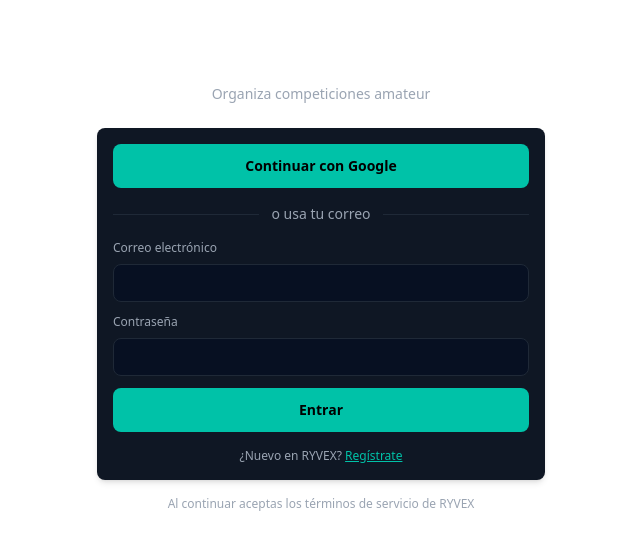
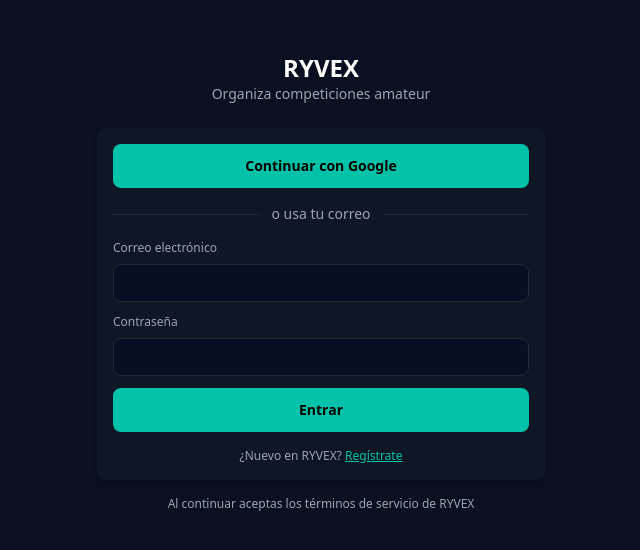
Before and after one commit to Aguirre124/RyvexWebApp, a React (Vite) app: page /login in a window 1280 px wide. Shown: the part 118-668 px from the top of the page, without its empty margins (319-959 px from the left). Built offline with nearby package versions, Linux system fonts and the light colour scheme.

Commit message:
reverse background color

```diff
--- a/src/features/auth/LoginPage.tsx
+++ b/src/features/auth/LoginPage.tsx
@@ -58,7 +58,7 @@
   }
 
   return (
-    <div className="min-h-screen flex items-center justify-center px-4 bg-white">
+    <div className="min-h-screen flex items-center justify-center px-4">
       <div className="w-full max-w-md">
         <div className="mb-6 text-center">
           <div className="text-2xl font-extrabold">RYVEX</div>
--- a/src/features/home/HomePage.tsx
+++ b/src/features/home/HomePage.tsx
@@ -12,7 +12,7 @@
   const user = useAuthStore((s) => s.user)
 
   return (
-    <div className="min-h-screen pb-20 bg-white">
+    <div className="min-h-screen pb-20">
       <Header name={user?.name} />
 
       <main className="px-4 space-y-4">
```
